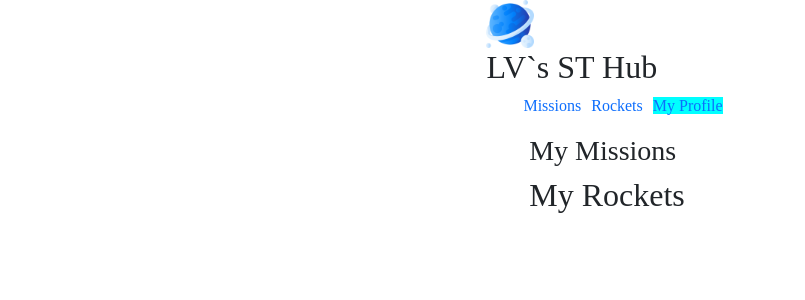
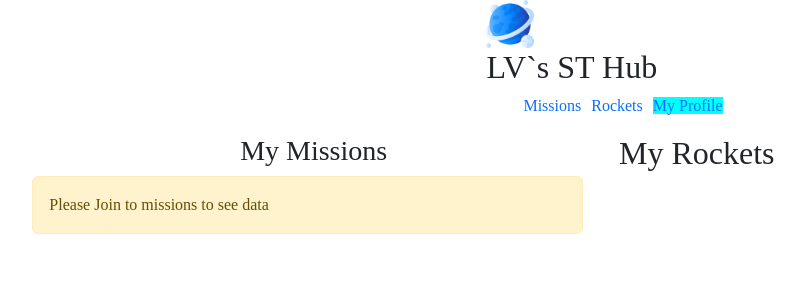
Before and after one commit to LuisDavidRodriguez/space-travelers-hub-2, a React (Create React App) app: page /MyProfile in a window 1280 px wide. Shown: the top 300 px of the page, without its empty margins (33-838 px from the left). Built offline with nearby package versions, Linux system fonts and the light colour scheme.

Commit message:
Optional requirements, and some breack points in myProfile

```diff
--- a/src/components/MyProfile/rockets-profile.js
+++ b/src/components/MyProfile/rockets-profile.js
@@ -7,7 +7,7 @@ const RocketsProfile = () => {
   const newRockets = rockets.filter((rocket) => rocket.reserved === true);
 
   return (
-    <div>
+    <div className="col-xs-10 col-sm-6">
       <h2>My Rockets</h2>
       <table className="pf-table">
         <tbody className="pf-item-list">
--- a/src/components/myProfile/MyMissions/MyMissions.jsx
+++ b/src/components/myProfile/MyMissions/MyMissions.jsx
@@ -1,7 +1,14 @@
 import React from 'react';
-import { ListGroup, Stack } from 'react-bootstrap';
-import { useSelector } from 'react-redux';
+import { PropTypes } from 'prop-types';
+import { useDispatch, useSelector } from 'react-redux';
+import {
+  ListGroup,
+  Stack,
+  Alert,
+  Button,
+} from 'react-bootstrap';
 import { IS_A_MEMBER } from '../../../redux/missions/missionsApi';
+import { unJoinTo } from '../../../redux/missions/missions';
 
 const MyMissions = () => {
   const joinedMissions = useSelector(
@@ -10,19 +17,64 @@ const MyMissions = () => {
 
   let items = [];
   if (joinedMissions.length > 0) {
-    items = joinedMissions.map(
-      ({ name, id }) => <ListGroup.Item key={id}>{name}</ListGroup.Item>,
-    );
+    items = joinedMissions.map(({ name, id, wikipedia }) => (
+      <MissionItem
+        key={id}
+        name={name}
+        id={id}
+        wikipedia={wikipedia}
+      />
+    ));
   }
 
   return (
-    <Stack>
-      <h3>My Missions</h3>
-      <ListGroup>
-        {items}
+    <Stack className="col-xs-10 col-sm-6">
+      <h3 className="align-self-center">My Missions</h3>
+      <ListGroup className="container">
+        {items.length > 0 ? items : <Alert variant="warning">Please Join to missions to see data</Alert>}
       </ListGroup>
     </Stack>
   );
 };
 
+const MissionItem = (props) => {
+  const dispatch = useDispatch();
+  const { name, id, wikipedia } = props;
+
+  return (
+    <ListGroup.Item className="row d-flex justify-content-evenly">
+      <p className="text-center col-12 col-sm-6 col-md-3">{name}</p>
+
+      <Button
+        variant="outline-danger"
+        className="col-6 col-sm-6 col-md-3"
+        onClick={() => dispatch(unJoinTo(id))}
+      >
+        Leave Mission
+      </Button>
+
+      <a
+        className="link-info d-block text-center col-12 col-sm-12 col-md-3"
+        href={wikipedia}
+        target="_blank"
+        rel="noreferrer"
+      >
+        See details
+      </a>
+    </ListGroup.Item>
+  );
+};
+
+MissionItem.defaultProps = {
+  name: '',
+  id: '',
+  wikipedia: '',
+};
+
+MissionItem.propTypes = {
+  name: PropTypes.string,
+  id: PropTypes.string,
+  wikipedia: PropTypes.string,
+};
+
 export default MyMissions;
--- a/src/components/myProfile/MyProfile/MyProfile.jsx
+++ b/src/components/myProfile/MyProfile/MyProfile.jsx
@@ -3,7 +3,7 @@ import MyMissions from '../MyMissions/MyMissions';
 import RocketsProfile from '../rockets-profile';
 
 const MyProfile = () => (
-  <div>
+  <div className="col-11 row">
     <MyMissions />
     <RocketsProfile />
   </div>
--- a/src/redux/missions/missionsApi.js
+++ b/src/redux/missions/missionsApi.js
@@ -15,11 +15,13 @@ const fetchMissions = createAsyncThunk(missionsFetched, async () => {
     mission_name: name,
     description,
     mission_id: id,
+    wikipedia,
   }) => ({
     name,
     description,
     id,
     status: NOT_A_MEMBER,
+    wikipedia,
   }));
 
   return less;
```
